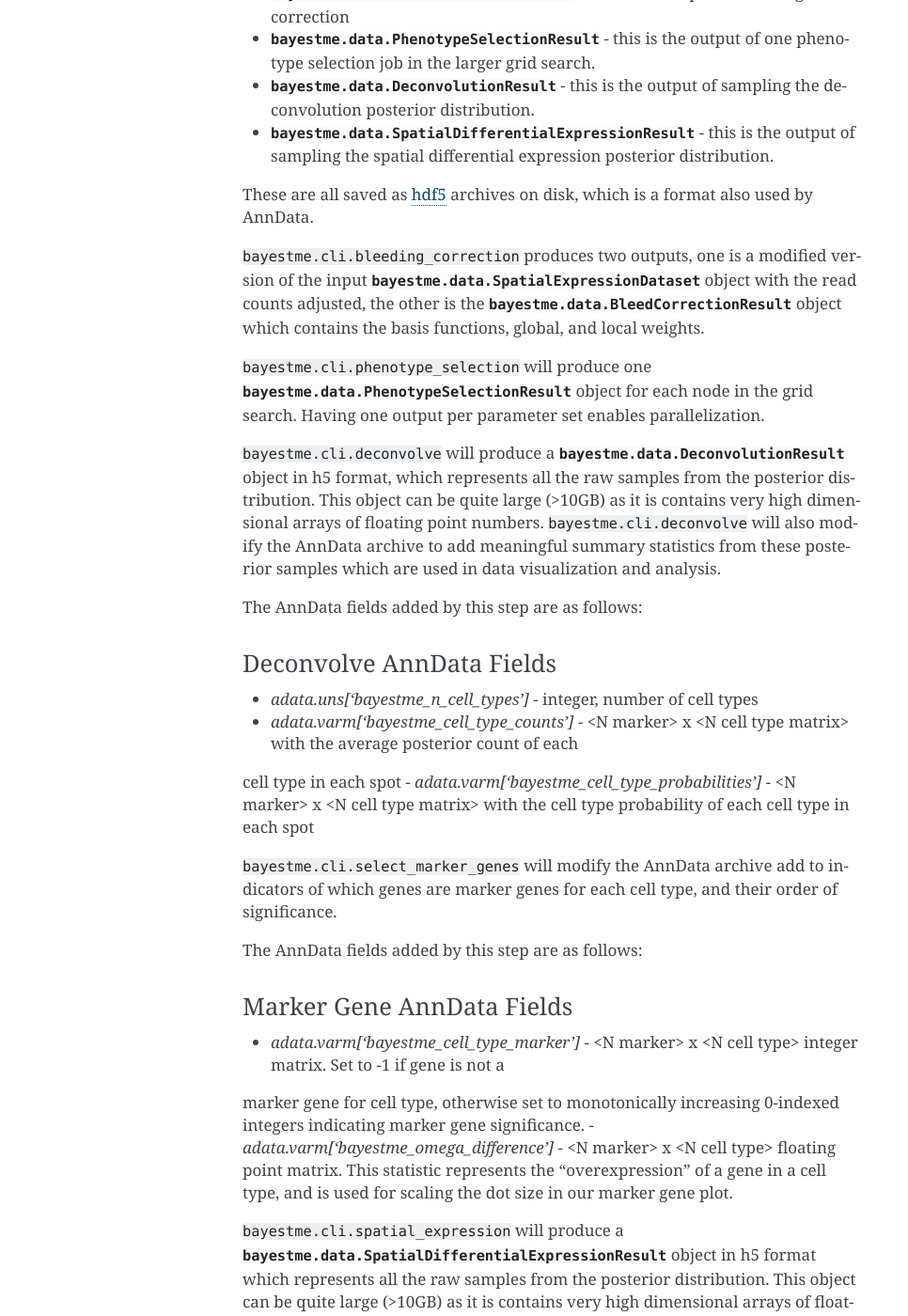
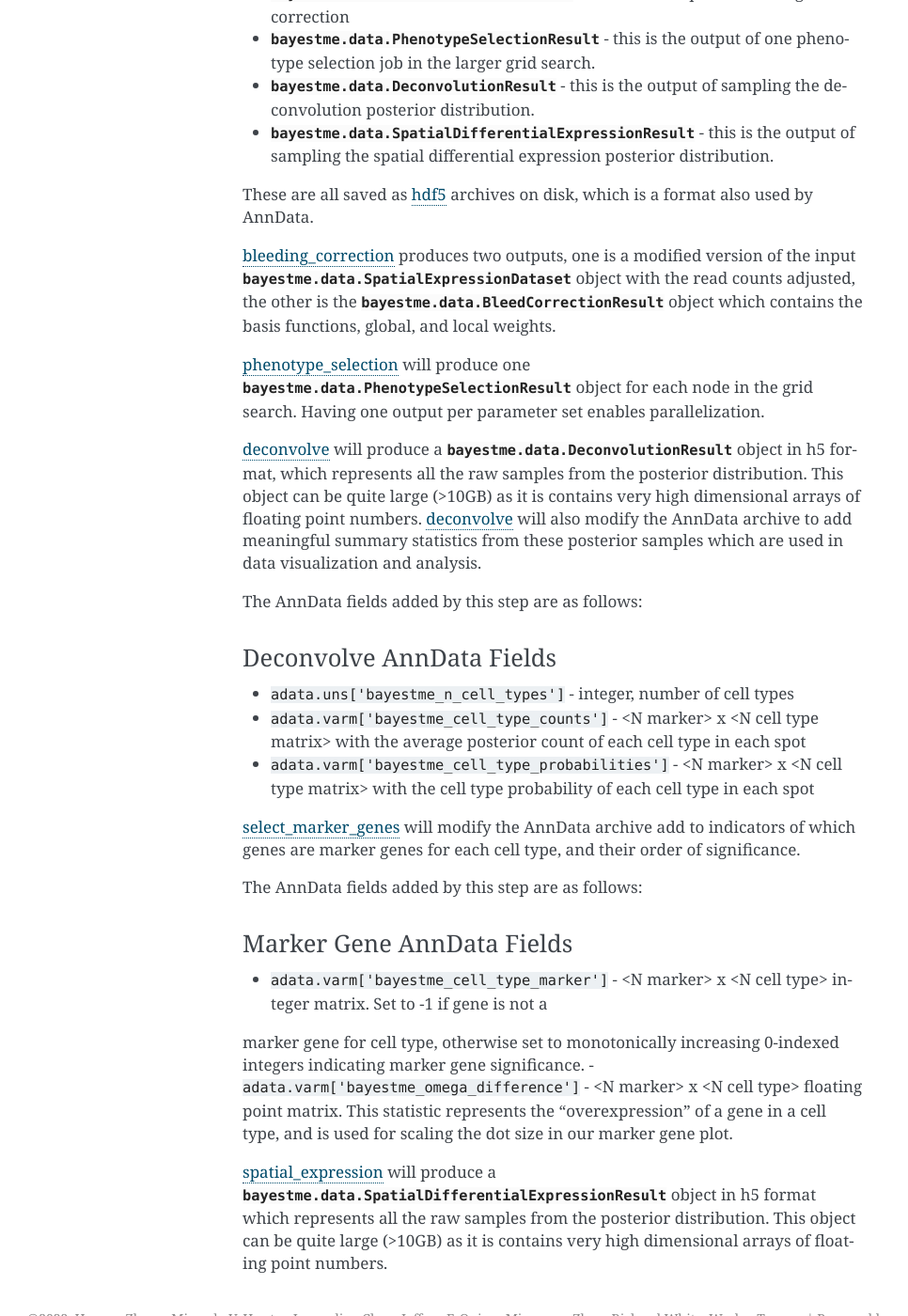
Before and after one commit to tansey-lab/bayestme, a Sphinx documentation site: the page built from docs/data_format.rst, in a window 1280 px wide and 1400 px high, scrolled down 762 px. Shown: the whole window at 94% size, without its empty margins (162-1128 px from the left). Built offline with Sphinx 7.4.7, drawn with Linux system fonts in a browser that asks for light colours; pages that are not in the unit, such as notebooks, are missing from menus; cross-references to code outside the pages are shown as plain code.

Commit message:
fix docs

```diff
--- a/docs/conf.py
+++ b/docs/conf.py
@@ -63,7 +63,7 @@
     'h5py',
     'pandas',
     'scipy',
-    'pypolyagamma',
+    'polyagamma',
     'libpysal',
     'seaborn',
     'anndata',
--- a/docs/data_format.rst
+++ b/docs/data_format.rst
@@ -32,18 +32,18 @@
 
 These are all saved as `hdf5 <https://en.wikipedia.org/wiki/Hierarchical_Data_Format>`_ archives on disk, which is a format also used by AnnData.
 
-:py:module:`bayestme.cli.bleeding_correction` produces two outputs, one is a modified version of the input
+:ref:`cli_bleeding_correction` produces two outputs, one is a modified version of the input
 :py:class:`bayestme.data.SpatialExpressionDataset` object with the read counts adjusted,
 the other is the :py:class:`bayestme.data.BleedCorrectionResult` object which contains the basis functions,
 global, and local weights.
 
-:py:module:`bayestme.cli.phenotype_selection` will produce one :py:class:`bayestme.data.PhenotypeSelectionResult` object
+:ref:`cli_phenotype_selection` will produce one :py:class:`bayestme.data.PhenotypeSelectionResult` object
 for each node in the grid search. Having one output per parameter set enables parallelization.
 
-:py:module:`bayestme.cli.deconvolve` will produce a :py:class:`bayestme.data.DeconvolutionResult` object in h5 format,
+:ref:`cli_deconvolve` will produce a :py:class:`bayestme.data.DeconvolutionResult` object in h5 format,
 which represents all the raw samples from the posterior distribution.
 This object can be quite large (>10GB) as it is contains very high dimensional arrays of floating point numbers.
-:py:module:`bayestme.cli.deconvolve` will also modify the AnnData archive to add meaningful summary statistics
+:ref:`cli_deconvolve` will also modify the AnnData archive to add meaningful summary statistics
 from these posterior samples which are used in data visualization and analysis.
 
 The AnnData fields added by this step are as follows:
@@ -51,14 +51,12 @@
 Deconvolve AnnData Fields
 ^^^^^^^^^^^^^^^^^^^^^^^^^
 
-- `adata.uns['bayestme_n_cell_types']` - integer, number of cell types
-- `adata.varm['bayestme_cell_type_counts']` - <N marker> x <N cell type matrix> with the average posterior count of each
-cell type in each spot
-- `adata.varm['bayestme_cell_type_probabilities']` - <N marker> x <N cell type matrix> with the cell type probability of each
-cell type in each spot
+- ``adata.uns['bayestme_n_cell_types']`` - integer, number of cell types
+- ``adata.varm['bayestme_cell_type_counts']`` - <N marker> x <N cell type matrix> with the average posterior count of each cell type in each spot
+- ``adata.varm['bayestme_cell_type_probabilities']`` - <N marker> x <N cell type matrix> with the cell type probability of each cell type in each spot
 
 
-:py:module:`bayestme.cli.select_marker_genes` will modify the AnnData archive add to indicators of which genes are
+:ref:`cli_select_marker_genes` will modify the AnnData archive add to indicators of which genes are
 marker genes for each cell type, and their order of significance.
 
 The AnnData fields added by this step are as follows:
@@ -66,12 +64,12 @@
 Marker Gene AnnData Fields
 ^^^^^^^^^^^^^^^^^^^^^^^^^^
 
-- `adata.varm['bayestme_cell_type_marker']` - <N marker> x <N cell type> integer matrix. Set to -1 if gene is not a
+- ``adata.varm['bayestme_cell_type_marker']`` - <N marker> x <N cell type> integer matrix. Set to -1 if gene is not a
 marker gene for cell type, otherwise set to monotonically increasing 0-indexed integers indicating marker gene
 significance.
-- `adata.varm['bayestme_omega_difference']` - <N marker> x <N cell type> floating point matrix. This statistic
+- ``adata.varm['bayestme_omega_difference']`` - <N marker> x <N cell type> floating point matrix. This statistic
 represents the "overexpression" of a gene in a cell type, and is used for scaling the dot size in our marker gene plot.
 
-:py:module:`bayestme.cli.spatial_expression` will produce a :py:class:`bayestme.data.SpatialDifferentialExpressionResult`
+:ref:`cli_spatial_expression` will produce a :py:class:`bayestme.data.SpatialDifferentialExpressionResult`
 object in h5 format which represents all the raw samples from the posterior distribution.
 This object can be quite large (>10GB) as it is contains very high dimensional arrays of floating point numbers.
```
Also changed, not shown: docs/command_line_interface.rst (+10 -1 lines).
